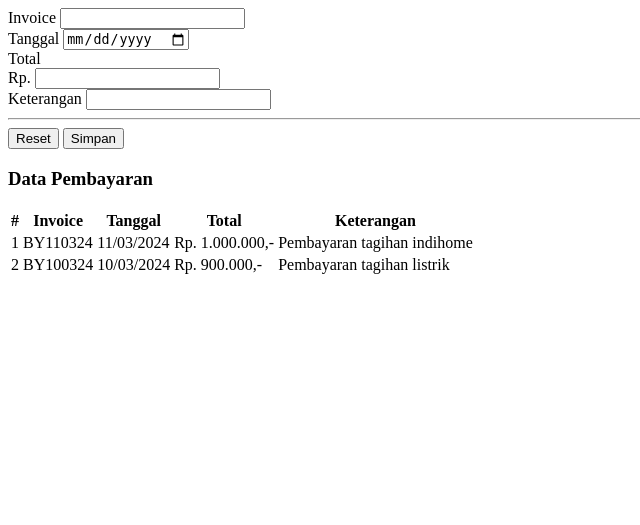
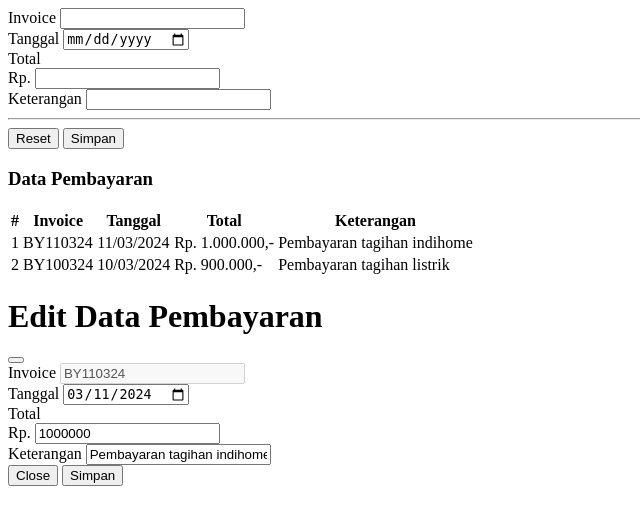
Before and after one commit to AdityaIbnu13/projek_sia, a PHP site: page / in a window 1280 px wide. Shown: the top 525 px of the page, without its empty margins (0-640 px from the left). Run offline with PHP 8.4, Linux system fonts and the light colour scheme.

Commit message:
update-3 pembayaran/index.php

```diff
--- a/modul/pembayaran/index.php
+++ b/modul/pembayaran/index.php
@@ -85,3 +85,45 @@
         </div>
     </div>
 </div>
+<!-- Modal -->
+<div class="modal fade" id="editPembayaran" tabindex="-1" aria-labelledby="exampleModalLabel" aria-hidden="true">
+    <form action="" method="post">
+        <div class="modal-dialog modal-lg">
+            <div class="modal-content">
+                <div class="modal-header">
+                    <h1 class="modal-title fs-5" id="exampleModalLabel">Edit Data Pembayaran</h1>
+                    <button type="button" class="btn-close" data-bs-dismiss="modal" aria-label="Close"></button>
+                </div>
+                <div class="modal-body">
+                    <div class="row mb-3">
+                        <div class="col-md-6">
+                            <label for="invoice" class="form-label">Invoice</label>
+                            <input type="text" class="form-control" name="invoice" value="BY110324" disabled>
+                        </div>
+                        <div class="col-md-6">
+                            <label for="tanggal" class="form-label">Tanggal</label>
+                            <input type="date" class="form-control" name="tanggal" value="2024-03-11">
+                        </div>
+                    </div>
+                    <div class="row mb-3">
+                        <div class="col-md-6">
+                            <label for="total" class="form-label">Total</label>
+                            <div class="input-group">
+                                <span class="input-group-text">Rp.</span>
+                                <input type="number" class="form-control" name="total" value="1000000">
+                            </div>
+                        </div>
+                        <div class="col-md-6">
+                            <label for="keterangan" class="form-label">Keterangan</label>
+                            <input type="text" class="form-control" name="keterangan" value="Pembayaran tagihan indihome">
+                        </div>
+                    </div>
+                </div>
+                <div class="modal-footer">
+                    <button type="button" class="btn btn-secondary" data-bs-dismiss="modal">Close</button>
+                    <button type="submit" class="btn btn-primary">Simpan</button>
+                </div>
+            </div>
+        </div>
+    </form>
+</div>
```
